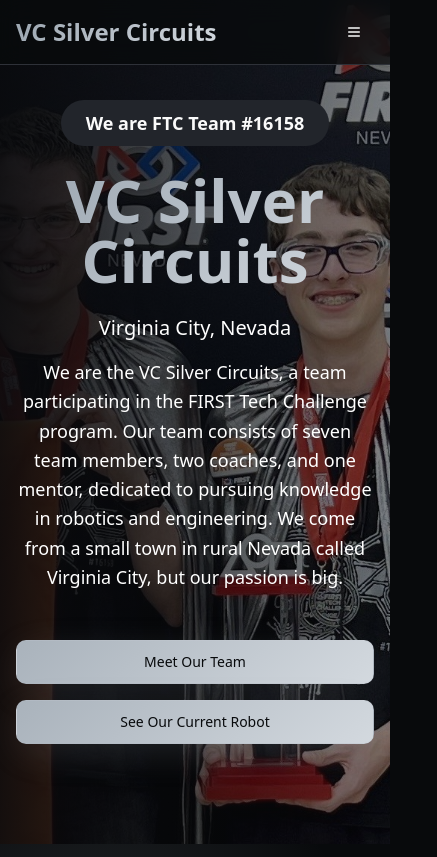
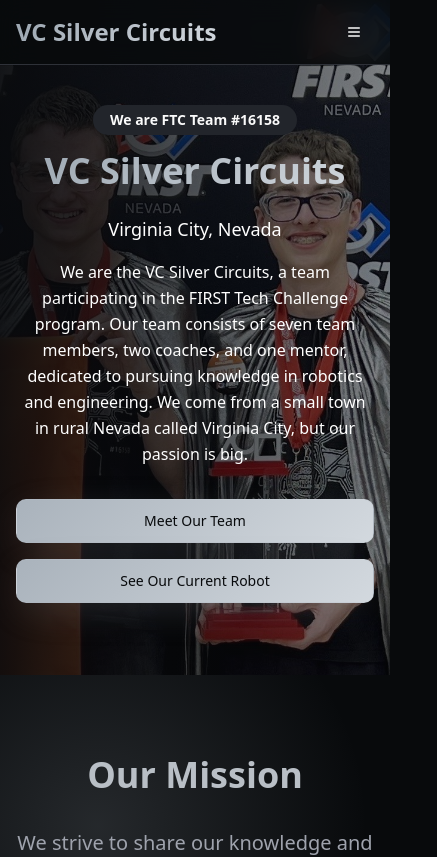
Before and after one commit to VCSilverCircuits/Site-Redesign, a React (Vite) app: page / in a window 390 px wide. Shown: the top 857 px of the page, 437 px wide, since content can reach past the window. Built offline with nearby package versions, Linux system fonts and the light colour scheme.

Commit message:
chore: improve mobile view

```diff
--- a/src/pages/Index.tsx
+++ b/src/pages/Index.tsx
@@ -1,3 +1,4 @@
+
 import { useState, useEffect } from "react";
 import { motion, AnimatePresence } from "framer-motion";
 import { useMediaQuery } from "react-responsive";
@@ -55,7 +56,6 @@
 
   return (
     <>
-
       <AnimatePresence>
         {showIntro && (
           <motion.div
@@ -95,7 +95,7 @@
       {!showIntro && (
         <div className="min-h-screen">
           <motion.section
-            className="relative min-h-[100dvh] flex items-center justify-center overflow-hidden"
+            className="relative min-h-[80dvh] sm:min-h-[100dvh] flex items-center justify-center overflow-hidden"
             initial="hidden"
             whileInView="visible"
             viewport={{ once: true, amount: 0.3 }}
@@ -111,7 +111,7 @@
               <div className="absolute inset-0 bg-gradient-to-r from-background/95 via-background/70 to-background/50" />
             </div>
 
-            <div className="relative z-10 container mx-auto px-4 text-center">
+            <div className="relative z-10 container mx-auto px-4 sm:px-6 text-center pt-8 sm:pt-0">
               <motion.div
                 initial="hidden"
                 whileInView="visible"
@@ -119,13 +119,13 @@
                 transition={{ duration: 0.6 }}
                 variants={fadeUp}
               >
-                <Badge variant="secondary" className="mb-6 text-lg px-6 py-2">
+                <Badge variant="secondary" className="mb-4 sm:mb-6 text-sm sm:text-lg px-4 sm:px-6 py-1 sm:py-2">
                   We are FTC Team #16158
                 </Badge>
               </motion.div>
 
               <motion.h1
-                className="text-6xl md:text-8xl font-bold mb-6 gradient-text"
+                className="text-4xl sm:text-6xl md:text-8xl font-bold mb-6 gradient-text"
                 variants={fadeUp}
                 initial="hidden"
                 whileInView="visible"
@@ -136,7 +136,7 @@
               </motion.h1>
 
               <motion.p
-                className="text-xl md:text-2xl text-white mb-4 max-w-3xl mx-auto"
+                className="text-lg sm:text-xl md:text-2xl text-white mb-4 max-w-3xl mx-auto"
                 variants={fadeUp}
                 initial="hidden"
                 whileInView="visible"
@@ -147,7 +147,7 @@
               </motion.p>
 
               <motion.p
-                className="text-lg text-white mb-12 max-w-4xl mx-auto leading-relaxed"
+                className="text-base sm:text-lg text-white mb-8 sm:mb-12 max-w-4xl mx-auto leading-relaxed"
                 variants={fadeUp}
                 initial="hidden"
                 whileInView="visible"
@@ -352,7 +352,7 @@
                     rel="noopener noreferrer"
                     className="flex items-center gap-2"
                   >
-                    Learn More About FIRST and FIRST Tech Challenge
+                    Learn More About FIRST Tech Challenge
                     <ExternalLink className="h-5 w-5" />
                   </a>
                 </Button>
```
